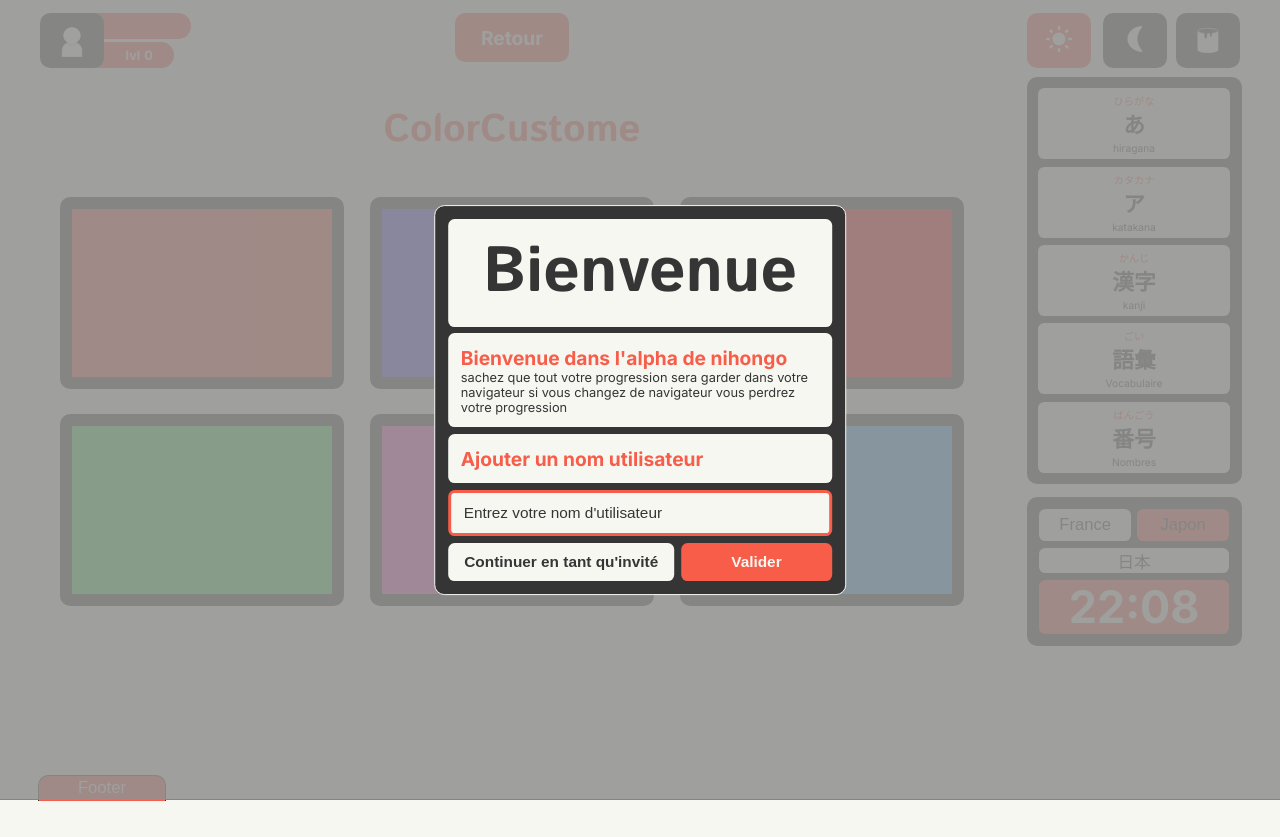
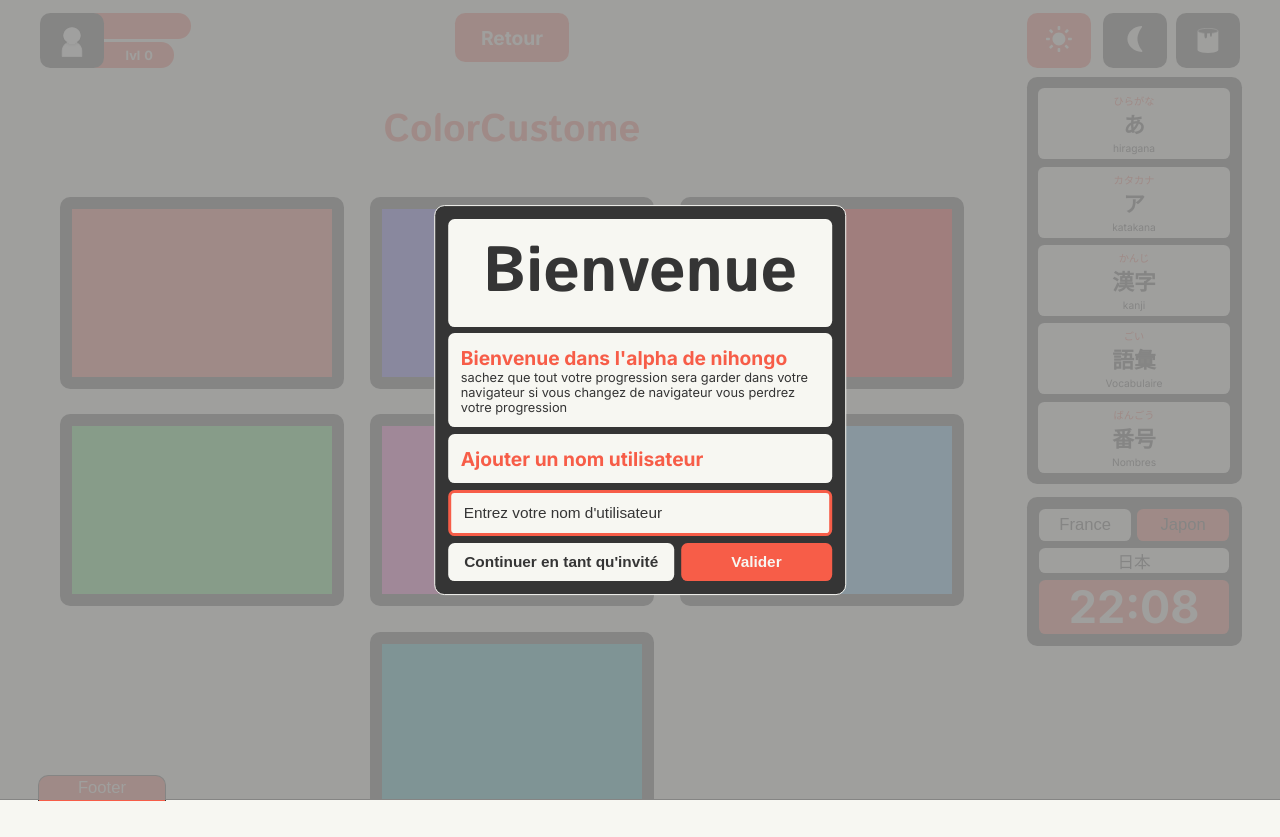
Before and after one commit to Thomasfouquereau/Nihongo, a React (Vite) app: page /color in a window 1280 px wide. Before the commit the page ends 800 px from the top, so only its background shows below. Built offline with nearby package versions, Linux system fonts and the light colour scheme.

Commit message:
Refactoriser le code pour ajouter une nouvelle couleur de fond dans le composant ColorCustome

```diff
--- a/src/component/customization/color custome/ColorCustome.jsx
+++ b/src/component/customization/color custome/ColorCustome.jsx
@@ -94,6 +94,7 @@ export default function ColorCustome() {
                 <Button $bgColor={bgColor} onClick={() => handleColorChange('#42e55b')} style={{ backgroundColor: '#42e55b' }}></Button>
                 <Button $bgColor={bgColor} onClick={() => handleColorChange('#FF4BC9')} style={{ backgroundColor: '#FF4BC9' }}></Button>
                 <Button $bgColor={bgColor} onClick={() => handleColorChange('#48B4F7')} style={{ backgroundColor: '#48B4F7' }}></Button>
+                <Button $bgColor={bgColor} onClick={() => handleColorChange('#08a2b7')} style={{ backgroundColor: '#08a2b7' }}></Button>
             </ButtonContainer>
         </ColorCutomContainer>
     );
```
